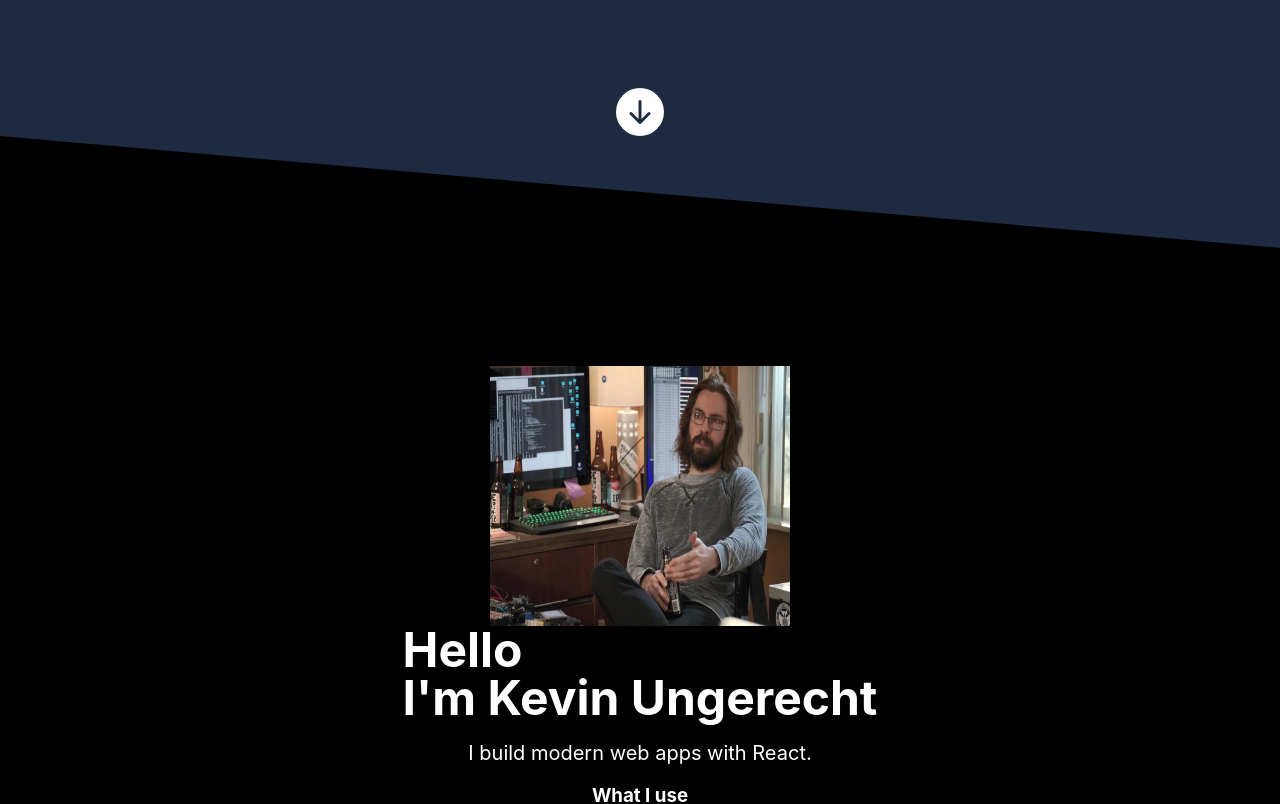
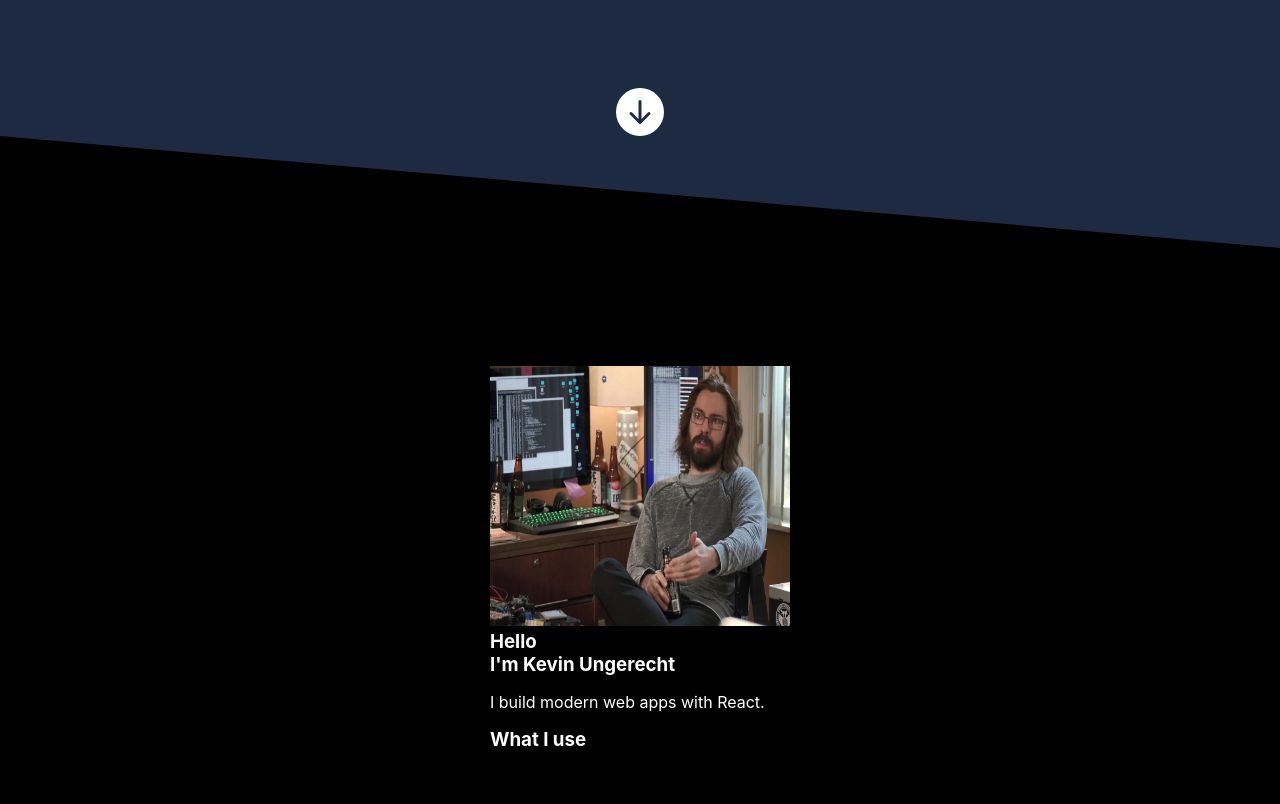
Before and after one commit to ungerecht/portfolio, a Next.js app: page / in a window 1280 px wide. Shown: the part 520-1324 px from the top of the page. Built offline with nearby package versions, Linux system fonts and the light colour scheme.

Commit message:
Add clipped wrappers

```diff
--- a/pages/index.tsx
+++ b/pages/index.tsx
@@ -20,7 +20,7 @@
         <p className={styles.description}>Web Developer</p>
 
         <div className={styles.button}>
-          <a href='#About'>
+          <a href='#about'>
             <Image
               src='/down-arrow.svg'
               alt='Next Page'
@@ -31,7 +31,8 @@
         </div>
       </section>
       <main>
-        <section className={styles.about}>
+        <section className={styles.about} id='about'>
+          <div className={styles.aboutClipped}>
             <Image
               src='/gilfoyle.webp'
               alt='About Me Image'
@@ -49,11 +50,14 @@
             <section className={styles.tech}>
               <h3 className={styles.title}>What I use</h3>
             </section>
+          </div>
         </section>
-        <section className={styles.projects}>
+        <section className={styles.projects} id='projects'>
+          <div className={styles.projectsClipped}>
             <h3 className={styles.title}>My Projects</h3>
+          </div>
         </section>
-        <section className={styles.contact}>
+        <section className={styles.contact} id='contact'>
           <h3 className={styles.title}>Let's get in touch</h3>
         </section>
       </main>
```
Lines whose indentation alone changed are shown as unchanged.
